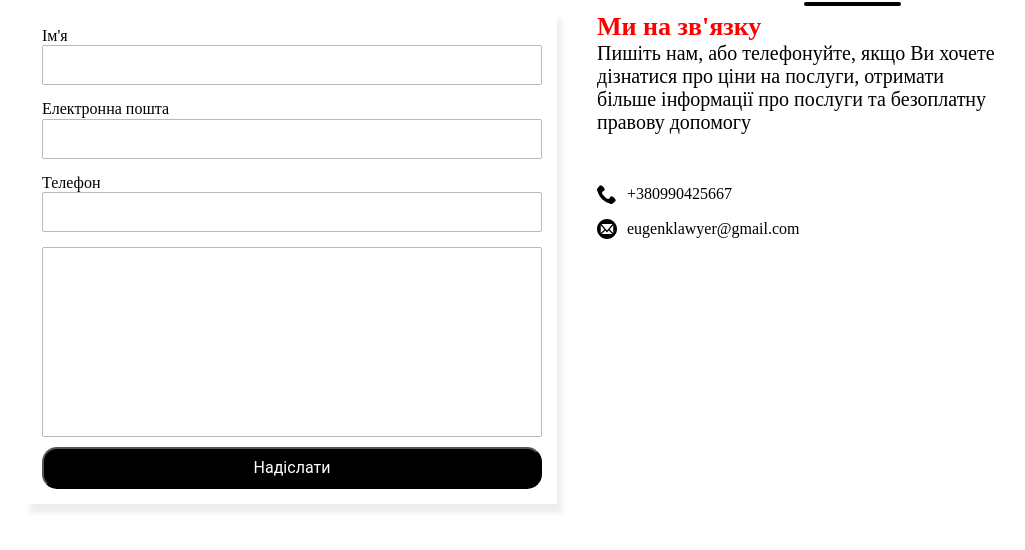
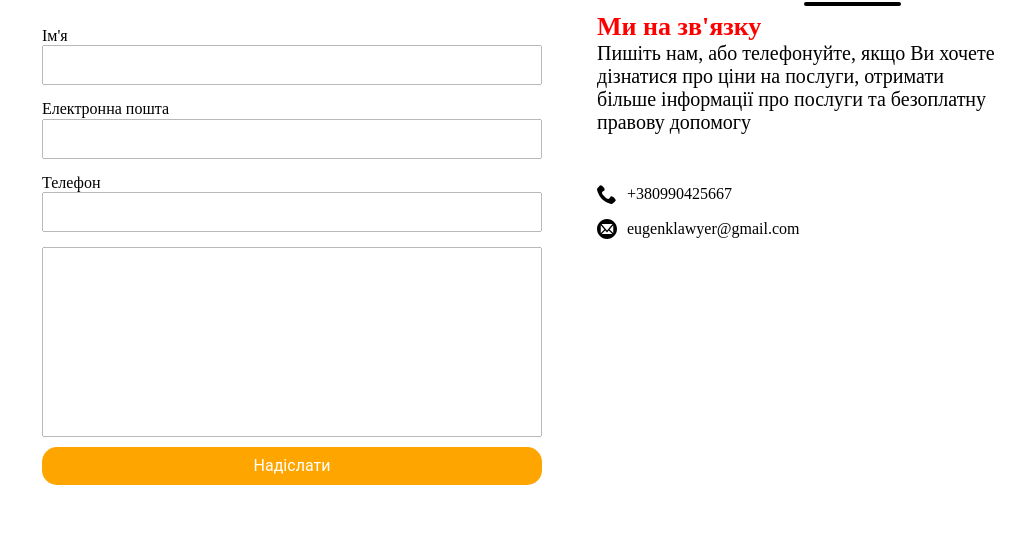
Before and after one commit to Nikita856294/lawyer-lending-page, a website built with Parcel: page src/form.html in a window 1280 px wide. In both pictures the pointer is over the button "Надіслати". Shown: the part 104-654 px from the top of the page, without its empty margins (108-1133 px from the left). Built offline with nearby package versions, Linux system fonts and the light colour scheme.

Commit message:
add hover button

```diff
--- a/src/sass/layouts/form.scss
+++ b/src/sass/layouts/form.scss
@@ -1,14 +1,11 @@
 .form-section{
 display: flex;
 justify-content: center;
-
 }
 
 .form{
     display: flex;
     flex-direction: column;
-    box-shadow: 4px 8px 5px 1px rgba(0,0,0,0.07);
-
     padding:15px;
 }
 
@@ -37,6 +34,12 @@ justify-content: center;
  margin-top:10px;
 
 border-radius: 15px;
+border: none;
+&:hover{
+    background-color:orange;
+    transition: 250ms cubic-bezier(0.075, 0.82, 0.165, 1);
+
+}
 
 }
 
```
